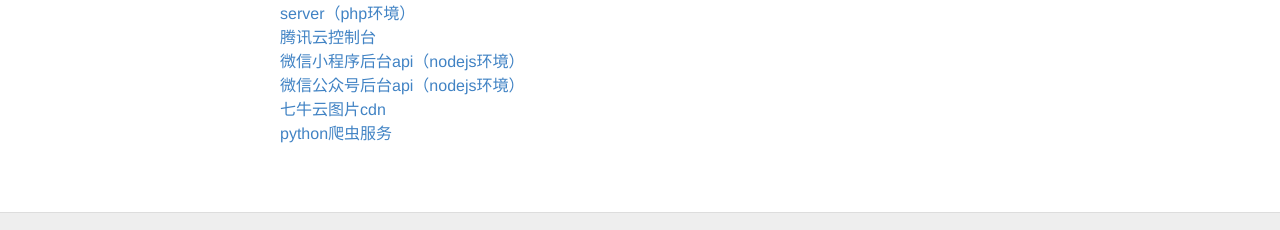
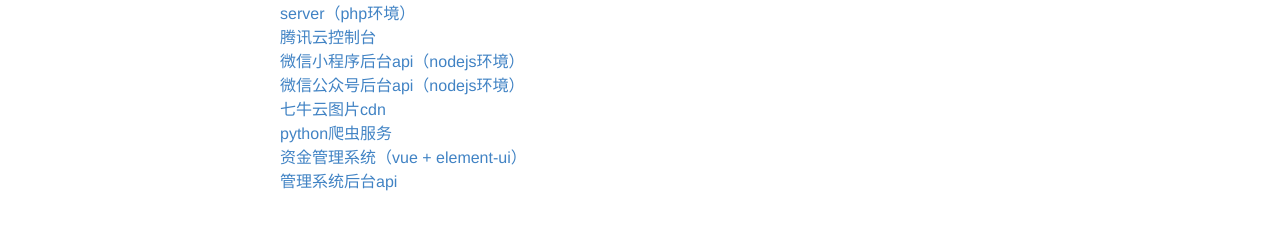
Before and after one commit to EricFn/ericfn.github.io, a plain HTML site: page index.html in a window 1280 px wide. Shown: the part 208-438 px from the top of the page. Drawn offline with Linux system fonts and the light colour scheme; a web font is replaced by a local one.

Commit message:
Update index.html

```diff
--- a/index.html
+++ b/index.html
@@ -68,7 +68,8 @@
 	  <a href="http://serv.jsfun.club/wechat" target="_blank">微信公众号后台api（nodejs环境）</a> <br>
           <a href="http://img.cdn.jsfun.club" target="_blank">七牛云图片cdn</a> <br>
 	  <a href="http://132.232.70.253:5995" target="_blank">python爬虫服务</a> <br>
-
+	  <a href="http://app1.jsfun.club/" target="_blank">资金管理系统（vue + element-ui）</a> <br>
+	  <a href="http://api.jsfun.club/app1/" target="_blank">管理系统后台api</a> <br>
         </div>
 
         <!-- <a href="" class="read-more">Read More</a> -->
```
